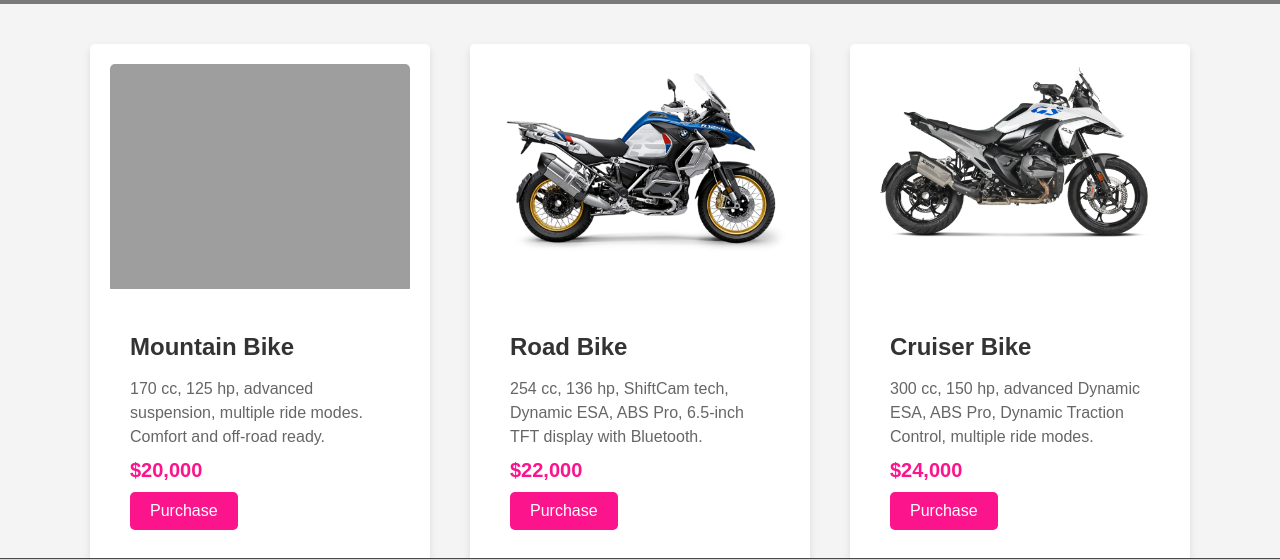
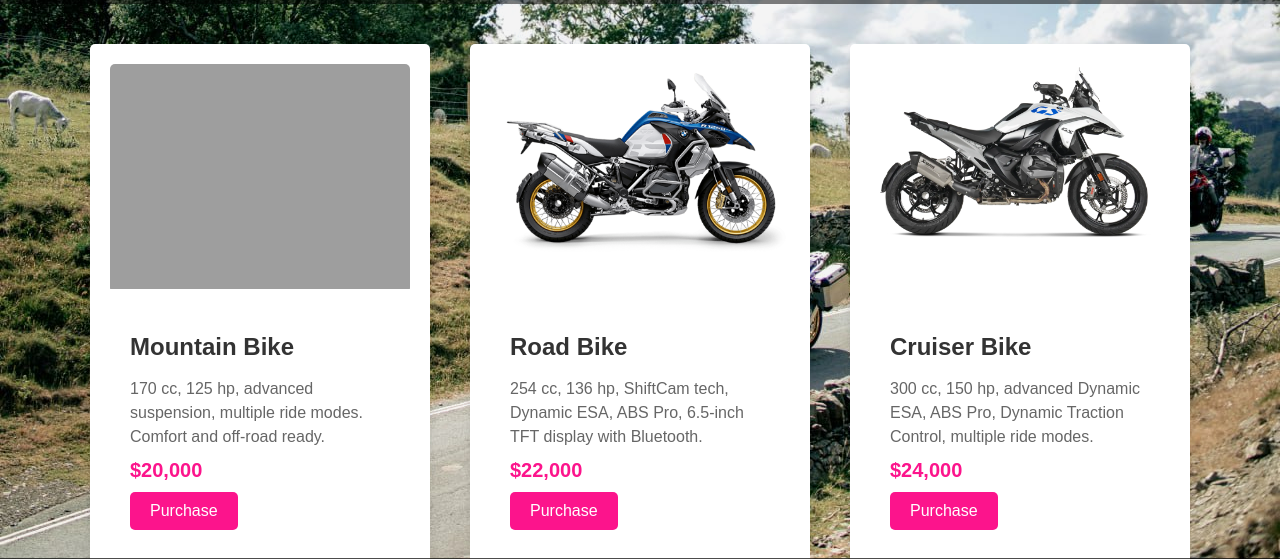
Before and after one commit to RavenIsEmpty/Web_Assign, a plain HTML site: page bike.html in a window 1280 px wide. Shown: the part 86-645 px from the top of the page. Drawn offline with Linux system fonts and the light colour scheme; the site is published under a folder, as on GitHub Pages, so addresses that start at the root find nothing.

Commit message:
Second Commit

```diff
--- a/bike.css
+++ b/bike.css
@@ -1,6 +1,6 @@
 /* Reset and general styling */
 body {
-    background: rgba(0, 0, 0, 0.6) url("/assets/GS.jpg") center center fixed;
+    background: rgba(0, 0, 0, 0.6) url("assets/GS.jpg") center center fixed;
     background-size: cover;
     background-blend-mode: darken;
     font-family: Arial, sans-serif;
```
